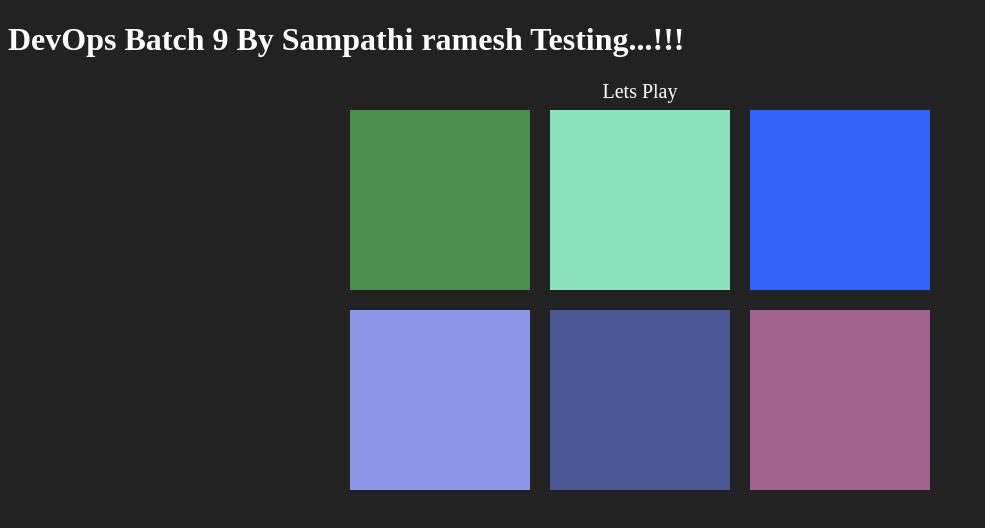
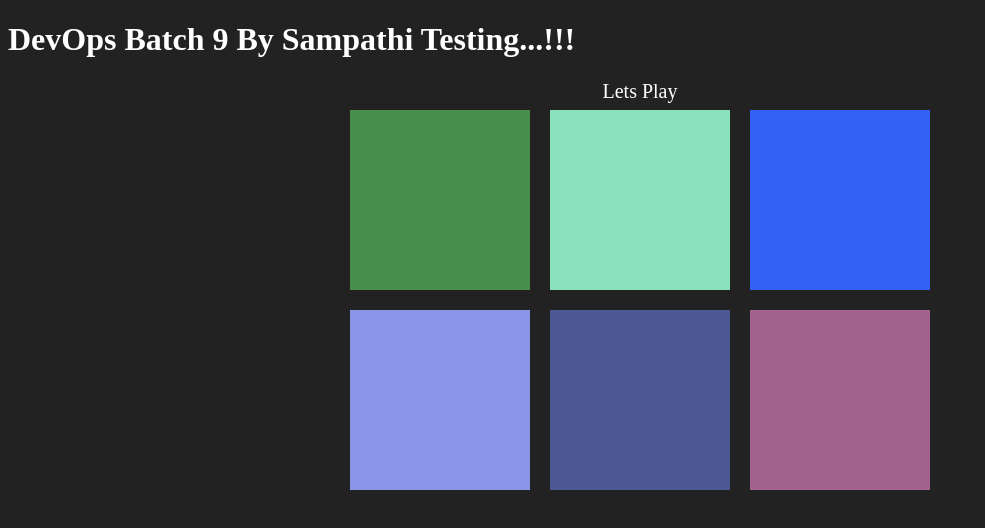
Before and after one commit to rameshsampathi/dockertest, a plain HTML site: page index.html in a window 1280 px wide. Shown: the whole page, without its empty margins (0-985 px from the left). Drawn offline with Linux system fonts and the light colour scheme.

Commit message:
Update index.html

```diff
--- a/index.html
+++ b/index.html
@@ -8,7 +8,7 @@
 	<title>Color Game</title>
 </head>
 <body>
-	<h1>DevOps Batch 9 By Sampathi ramesh Testing...!!!</h1>
+	<h1>DevOps Batch 9 By Sampathi  Testing...!!!</h1>
 	<div id="smallcont">
 		<div></div>
 		<div id="try1">Lets Play</div>
```
